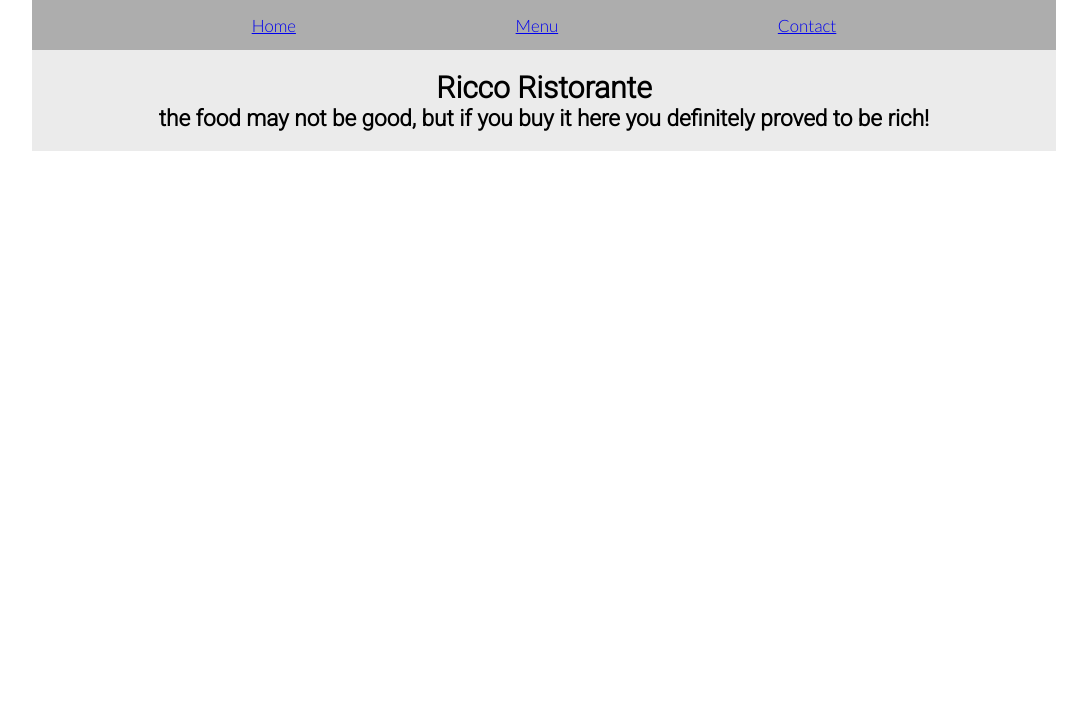
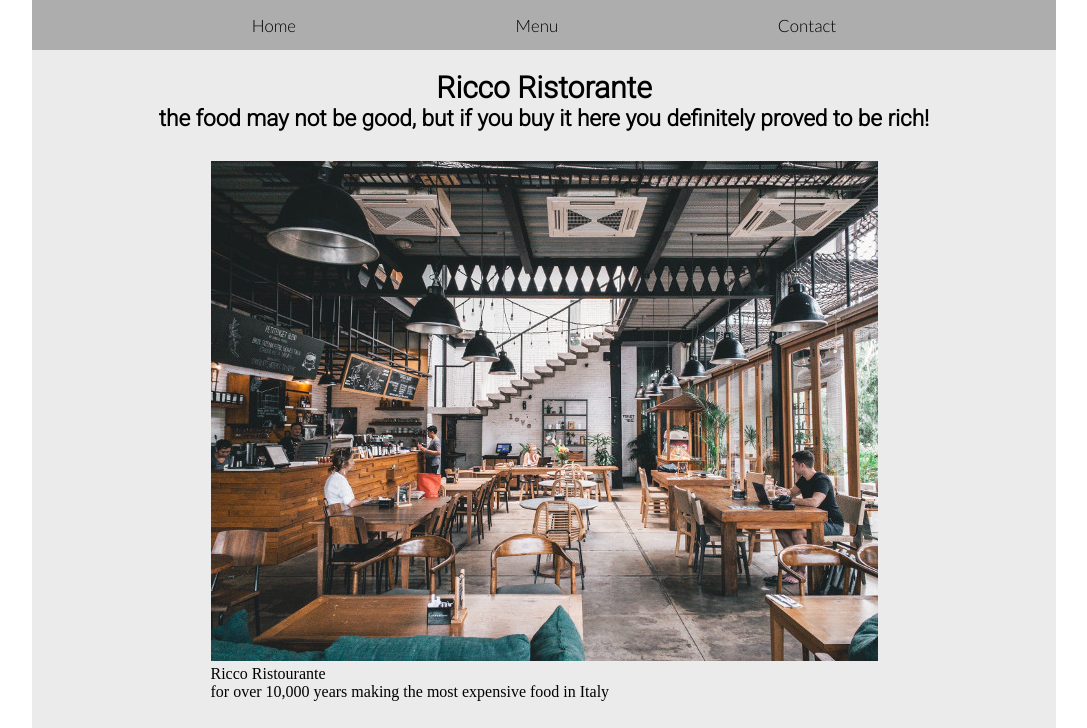
Before and after one commit to Jao42/restaurant-page, a plain HTML site: page index.html in a window 1280 px wide. Shown: the top 728 px of the page, without its empty margins (96-1183 px from the left). Drawn offline with Linux system fonts and the light colour scheme.

Commit message:
setting menu links

```diff
--- a/index.html
+++ b/index.html
@@ -12,9 +12,9 @@
 
   <nav class="menu-nav">
     <ul class="menu-list">
-      <li class='home-button'><a class="menu-link" href="#">Home</a></li>
-      <li class='menu-button'><a class='menu-link' href="menu.html">Menu</a></li>
-      <li><a class="menu-link" href="#">Contact</a></li>
+      <li><a class="menu-link" href="index.html">Home</a></li>
+      <li><a class='menu-link' href="menu.html">Menu</a></li>
+      <li><a class="menu-link" href="contact.html">Contact</a></li>
     </ul>
   </nav>
 
--- a/main.js
+++ b/main.js
@@ -15,7 +15,7 @@
   \**********************/
 /***/ (() => {
 
-eval("\n\n//# sourceURL=webpack://restaurant-page/./src/index.js?");
+eval("  function createDefaultFigures(place, image, alt, caption) {\n\n    const homeDivFigure = document.createElement('div');\n    const homeFigure = document.createElement('figure');\n    const homeFigureImg = document.createElement('img');\n    const homeFigCaption = document.createElement('figcaption');\n\n    homeDivFigure.classList.add('home-image-div');\n    homeFigure.classList.add('home-image');\n    homeFigCaption.classList.add('default-figcaption');\n\n    homeFigureImg.setAttribute('src', image);\n    homeFigureImg.setAttribute('alt', alt);\n    homeFigCaption.innerHTML = caption;\n\n    homeDivFigure.appendChild(homeFigure);\n    homeFigure.appendChild(homeFigureImg);\n    homeFigure.appendChild(homeFigCaption);\n\n    place.appendChild(homeDivFigure);\n    return 0;\n  } \n\n\nconst pageContent = document.querySelector('.home-content');\nconst menuButton = document.querySelector('.menu-button');\n\ncreateDefaultFigures(\n    pageContent,\n    './imgs/restaurant4-red.jpg', \n    'Restaurant lounge',\n    'Ricco Ristourante<br>for over 10,000 years making the most expensive food in Italy')\n\ncreateDefaultFigures(\n    pageContent,\n    './imgs/restaurant-red.jpg', \n    'A restaurant Chief', \n    'With incredibly well-paid chefs');\n\n\n\n//# sourceURL=webpack://restaurant-page/./src/index.js?");
 
 /***/ })
 
--- a/style.css
+++ b/style.css
@@ -12,13 +12,11 @@ body {
 }
 
 .home-content {
-
   width: 80%;
   background-color: #ebebeb;
-
 }
 
-
+/*General*/
 
 .principal-titles {
 
@@ -26,15 +24,12 @@ text-align: center;
   margin: 20px 0;
   font-size: 15px;
 
-
-
   font-family: Roboto, sans-serif;
   font-weight: 300;
 
-
 }
 
-figcaption, li {
+.figcaption-default, .menu-link {
 
   font-family: Lato, sans-serif;
   font-size: 17px;
@@ -42,18 +37,7 @@ font-weight: 300;
 
 }
 
-li {
-  cursor: pointer;
-  user-select: none;
-
-
-}
-
-li:hover {
-
-color: #fff;
-
-}
+/*Title*/
 
 
 .home-image-div {
@@ -66,12 +50,31 @@ color: #fff;
 
 }
 
+/*default figures*/
+
+
+.menu-link {
+
+text-decoration: none;
+color: black;
+cursor: pointer;
+user-select: none;
+
+}
+
+.menu-link:hover {
+
+color: #fff;
+
+}
+
 .menu-nav {
 
   background-color: #adadad;
 }
 
 .menu-list {
+
   height: 50px;
 
   display: flex;
@@ -79,5 +82,5 @@ color: #fff;
   justify-content: space-evenly;
   align-items: center;
 
-
 }
+/* Menu */
```
Also changed, not shown: contact.html (added, +10 -0 lines), menu.html (added, +10 -0 lines), imgs/restaurant-red.jpg (added), imgs/restaurant2-red.jpg (added), imgs/restaurant4-red.jpg (added). Lines whose indentation alone changed are shown as unchanged.
